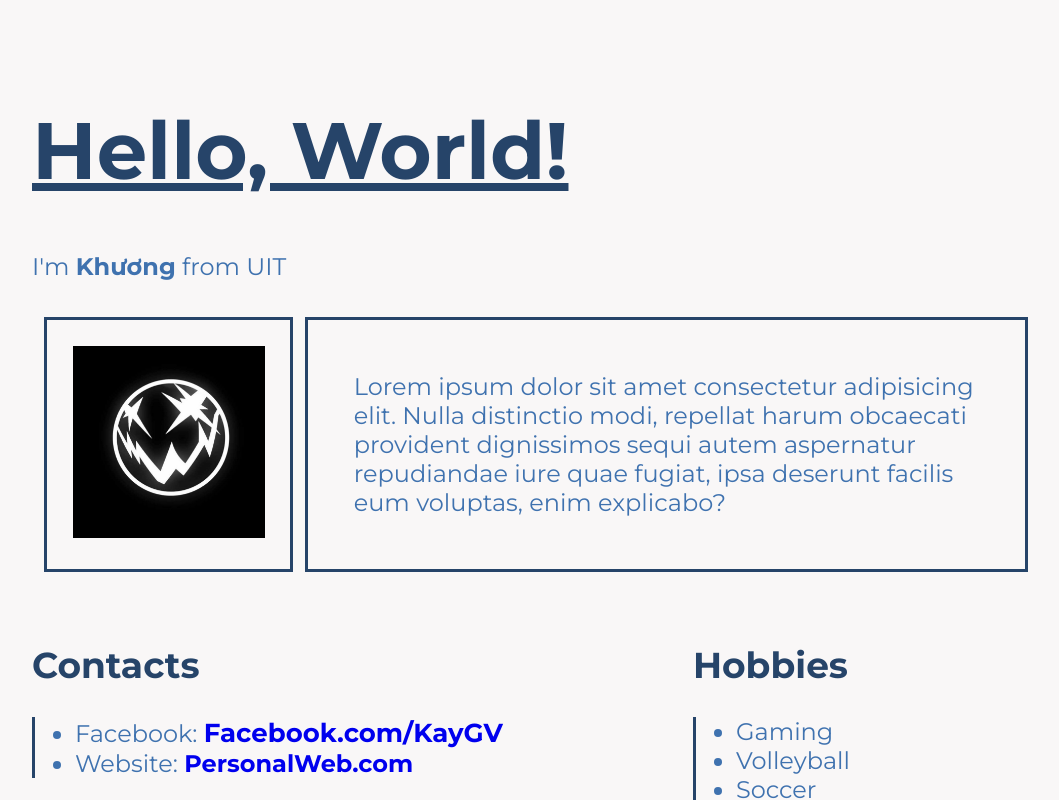
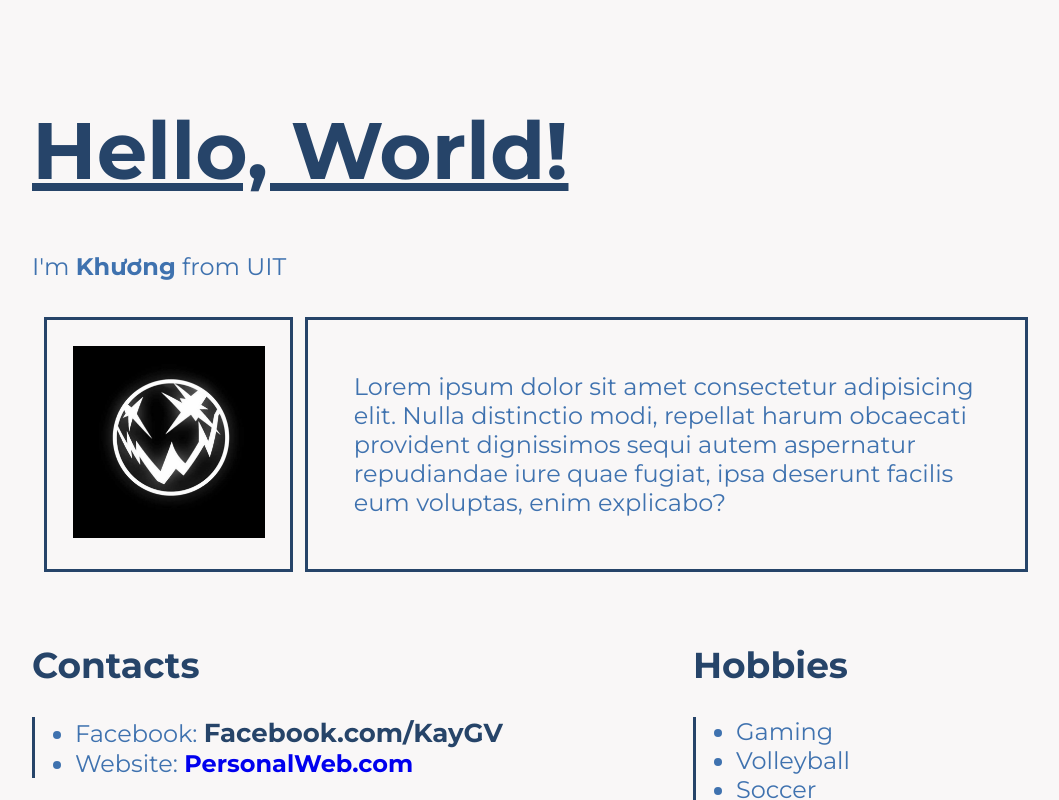
Before and after one commit to KayGV25/UIT_LAB1_23560026, a plain HTML site: page index.html in a window 1280 px wide. In both pictures the pointer is over the link "Facebook.com/KayGV". Shown: the top 800 px of the page, without its empty margins (104-1163 px from the left). Drawn offline with Linux system fonts and the light colour scheme.

Commit message:
Update stylesheet.css

```diff
--- a/styles/stylesheet.css
+++ b/styles/stylesheet.css
@@ -25,7 +25,7 @@ a{
     text-decoration: none;
     transition: all 0.5s ease;
 }
-a:visited, a:hover a:active{
+a:visited, a:hover, a:active{
     color: #264469;
 }
 a:hover{
```
